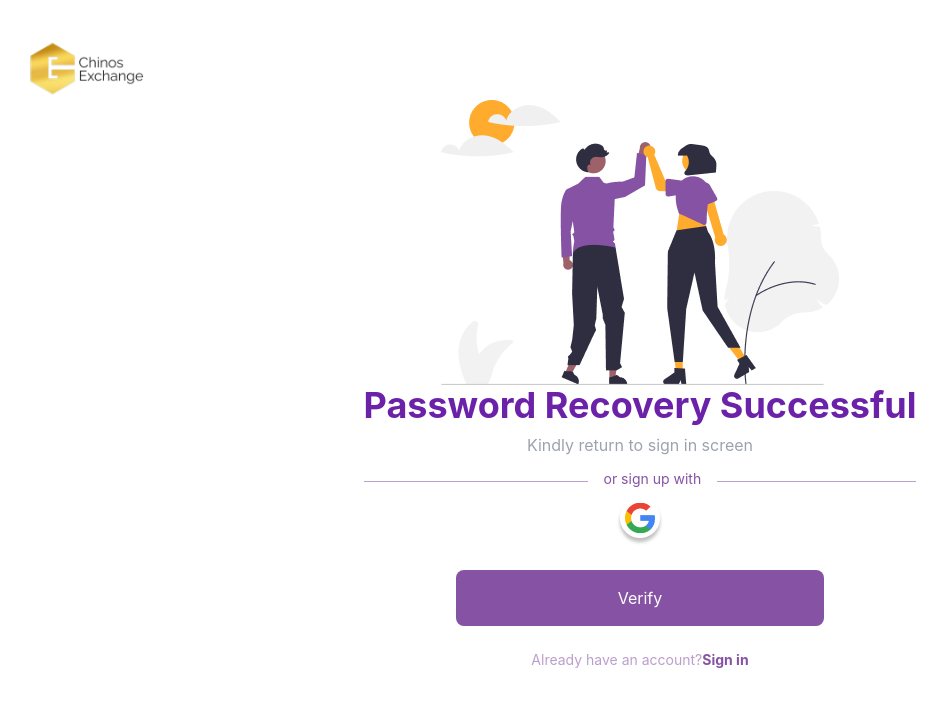
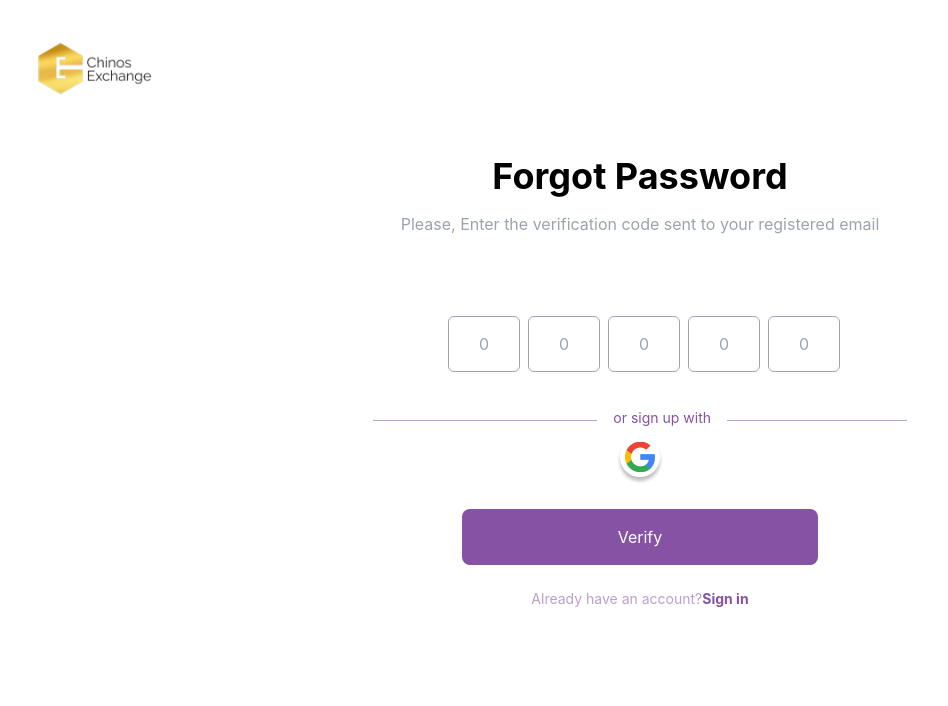
Before and after one commit to youngmikec/chinos-exchange, a React (Create React App) app: page /forgot-password in a window 1280 px wide. Shown: the top 706 px of the page, without its empty margins (0-948 px from the left). Built offline with nearby package versions, Linux system fonts and the light colour scheme.

Commit message:
started working on home components

```diff
--- a/src/components/auth-components/forgot-password/forgot-password1.tsx
+++ b/src/components/auth-components/forgot-password/forgot-password1.tsx
@@ -1,8 +1,9 @@
-import React from "react";
+import React,{useState} from "react";
 import logo from "../../../assets/images/logo.png";
 import googleIcon from "../../../assets/icons/google-icon.png";
 import { Link } from "react-router-dom";
 const ForgotPasswordComp = () => {
+
   return (
     <div className="container w-full bg-white  ">
       <img
--- a/src/components/auth-components/forgot-password/forgot-password2.tsx
+++ b/src/components/auth-components/forgot-password/forgot-password2.tsx
@@ -1,8 +1,74 @@
-import React from 'react'
+import React,{useEffect,useState} from 'react'
 import logo from "../../../assets/images/logo.png";
 import googleIcon from "../../../assets/icons/google-icon.png";
 import { Link } from "react-router-dom";
+
+  type inputProps={
+    type:string,
+    placeholder:string,
+    focus:boolean,
+    value:string,
+    id:Number
+  }
+
+
 const ForgotPassword2 = () => {
+
+
+    const [inputs,setInput]=useState<inputProps[]>([
+      {type:'text',placeholder:'0',focus:false,value:'',id:0},
+      {type:'text',placeholder:'0',focus:true,value:'',id:1},
+      {type:'text',placeholder:'0',focus:false,value:'',id:2},
+      {type:'text',placeholder:'0',focus:false,value:'',id:3},
+      {type:'text',placeholder:'0',focus:false,value:'',id:4}
+    ])
+     const [currentFocus,setCurrentFocus]=useState<Number|undefined>();
+
+    const changeFocuse=(id:Number)=>{
+      setCurrentFocus(undefined);
+      const focusInput:inputProps[]=[...inputs];
+      focusInput.map((e,i)=>{
+         if(e.id==id){
+          e.focus=true;
+         }
+      })
+      setInput(focusInput);
+    }
+
+    const changeInput=(id:Number,value:string)=>{
+
+      setCurrentFocus(id);
+      const tempInput:inputProps[]=[...inputs];
+      //  const currentObjec=tempInput.find((e:inputProps)=>e.id=id);
+
+
+        tempInput.map((e,i)=>{
+          if(e.id==id){
+
+            e.value=value;
+            e.focus=false;
+          }
+
+        });
+        setInput(tempInput);
+
+    }
+
+   useEffect(()=>{
+    if(currentFocus){
+      changeFocuse(currentFocus&&currentFocus);
+    }
+   },[inputs])
+
+  // let otp = document.querySelector('input') as HTMLInputElement;
+
+  // otp.oninput = function() {
+  //         if(otp.nextElementSibling && otp !== null) {
+  //             otp.nextElementSibling.focus();
+  //         }
+  //     }
+
+
   return (
     <div className="container w-full bg-white  ">
       <img
@@ -21,33 +87,21 @@ const ForgotPassword2 = () => {
           <div className="text-center text-gray-400 mb-14">
           Please, Enter the verification code sent to your registered email
           </div>
-          <div className="text-center  mx-auto w-9/12 text-gray-400 uppercase flex justify-between ">
+          <div className="text-center  mx-auto w-9/12 text-gray-400 uppercase flex justify-between otp ">
+            {inputs.map((e,i)=>{
+                return(
+                  <input
+                  type={e.type}
+                  maxLength={1}
+                  autoFocus={e.focus}
+                  placeholder={e.placeholder}
+                  onChange={(b)=>changeInput(e.id,b.target.value)}
+                  className="  rounded-md w-1/5 h-14 text-center ml-2 my-6  outline-none border-gray-400 border-solid border"
+                />
+                )
+            })}
 
-            <input
-              type="number"
-              placeholder="0"
-              className="  rounded-md w-1/5 h-14 text-center ml-2 my-6  outline-none border-gray-400 border-solid border"
-            />
-            <input
-              type="number"
-              placeholder="0"
-              className="  rounded-md w-1/5 h-14 text-center ml-2 my-6 outline-none border-gray-400 border-solid border"
-            />
-            <input
-              type="number"
-              placeholder="0"
-              className="  rounded-md w-1/5 h-14 text-center ml-2 my-6 outline-none border-gray-400 border-solid border"
-            />
-            <input
-              type="number"
-              placeholder="0"
-              className="  rounded-md w-1/5 h-14 text-center ml-2 my-6 outline-none border-gray-400 border-solid border"
-            />
-            <input
-              type="number"
-              placeholder="0"
-              className="  rounded-md w-1/5 h-14 text-center ml-2 my-6 outline-none border-gray-400 border-solid border"
-            />
+
           </div>
         </div>
 
@@ -76,6 +130,7 @@ const ForgotPassword2 = () => {
       </div>
     </div>
   )
+
 }
 
 export default ForgotPassword2
--- /dev/null
+++ b/src/components/auth-components/home/home1.tsx
@@ -0,0 +1,9 @@
+import React from 'react'
+
+const HomeComp = () => {
+  return (
+    <div>HomeComp</div>
+  )
+}
+
+export default HomeComp
--- a/src/pages/forgot-password/index.tsx
+++ b/src/pages/forgot-password/index.tsx
@@ -1,14 +1,14 @@
 import React from 'react'
-import ForgotPassword4 from '../../components/auth-components/forgot-password/forgot-passwor-final'
+import ForgotPassword4 from '../../components/auth-components/forgot-password/forgot-password-final'
 //import ForgotPasswordComp  from '../../components/auth-components/forgot-password/forgot-password1'
-//import ForgotPassword2 from '../../components/auth-components/forgot-password/forgot-password2'
+import ForgotPassword2 from '../../components/auth-components/forgot-password/forgot-password2'
 //  import ForgotPassword3 from '../../components/auth-components/forgot-password/forgot-password3'
 const ForgotPassword = () => {
   return (
     // <ForgotPasswordComp/>
-    // <ForgotPassword2/>
+    <ForgotPassword2/>
     // <ForgotPassword3/>
-    <ForgotPassword4/>
+    // <ForgotPassword4/>
   )
 }
 
--- a/tsconfig.json
+++ b/tsconfig.json
@@ -1,6 +1,7 @@
 {
   "compilerOptions": {
     "target": "es5",
+    "downlevelIteration": true,
     "lib": [
       "dom",
       "dom.iterable",
```
Also changed, not shown: src/components/auth-components/forgot-password/forgot-password-final.tsx (renamed from src/components/auth-components/forgot-password/forgot-passwor-final.tsx).
